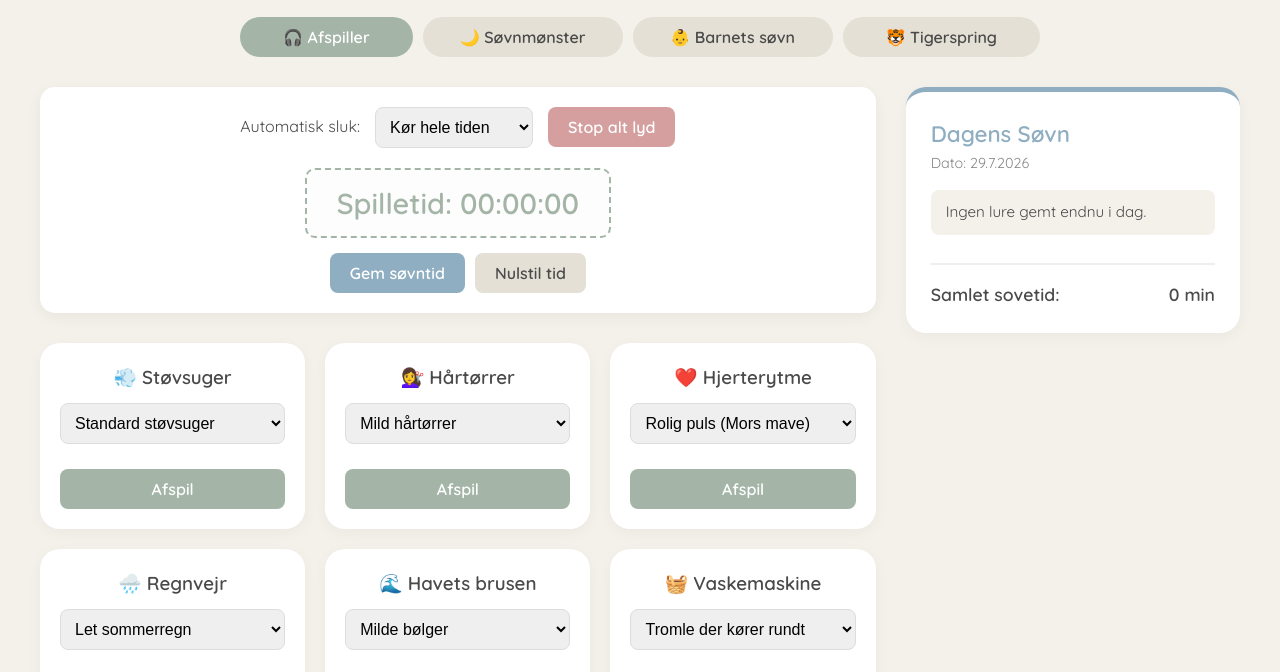
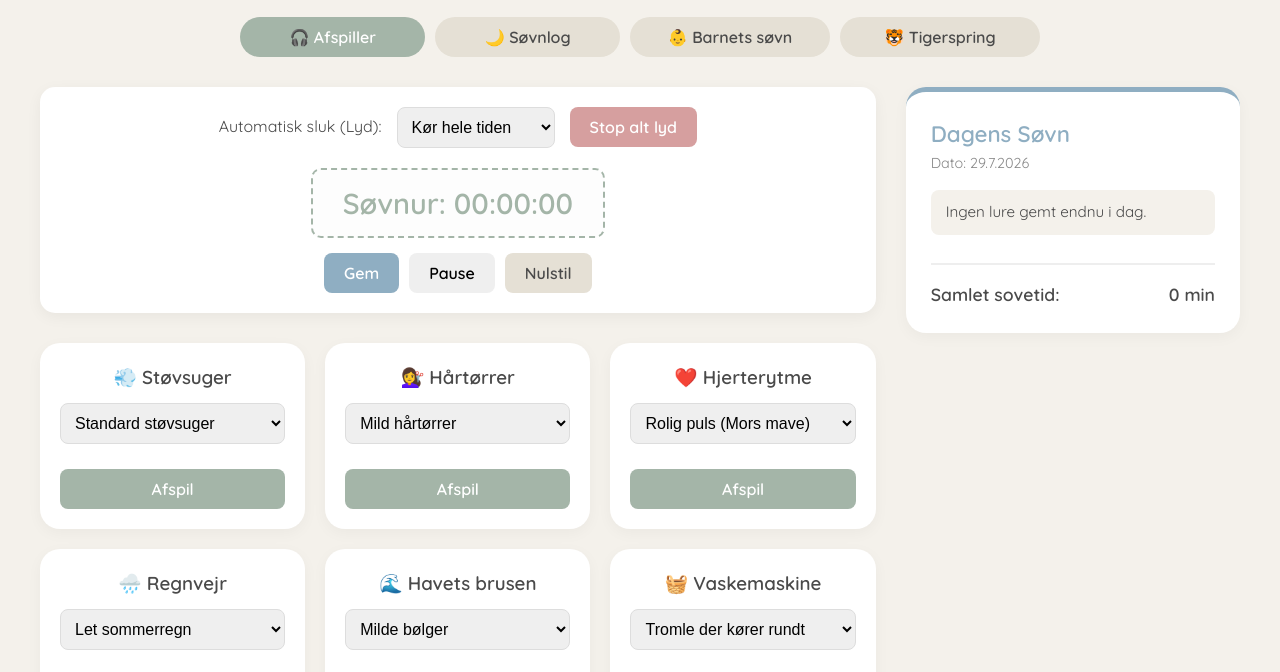
Before and after one commit to muhre93/Whitenoise, a plain HTML site: page index.html in a window 1280 px wide. Shown: the part 108-780 px from the top of the page. Drawn offline with Linux system fonts and the light colour scheme.

Commit message:
Update index.html

```diff
--- a/index.html
+++ b/index.html
@@ -14,10 +14,9 @@
         <p>Beroligende lyde til de små</p>
     </header>
 
-    <!-- Faneblade (Nu 4 stk) -->
     <nav class="top-tabs">
         <button id="nav-player" class="tab-btn active">🎧 Afspiller</button>
-        <button id="nav-history" class="tab-btn">🌙 Søvnmønster</button>
+        <button id="nav-history" class="tab-btn">🌙 Søvnlog</button>
         <button id="nav-sleep" class="tab-btn">👶 Barnets søvn</button>
         <button id="nav-leaps" class="tab-btn">🐯 Tigerspring</button>
     </nav>
@@ -29,7 +28,7 @@
             <div class="main-content">
                 <section class="timer-section">
                     <div class="timer-controls">
-                        <label for="timer-select">Automatisk sluk:</label>
+                        <label for="timer-select">Automatisk sluk (Lyd):</label>
                         <select id="timer-select">
                             <option value="0">Kør hele tiden</option>
                             <option value="2">2 minutter (Test)</option>
@@ -43,10 +42,11 @@
                     </div>
 
                     <div class="time-display-wrapper">
-                        <div id="time-elapsed" class="time-display">Spilletid: 00:00:00</div>
+                        <div id="time-elapsed" class="time-display">Søvnur: 00:00:00</div>
                         <div class="time-actions">
-                            <button id="btn-save-log" class="save-btn">Gem søvntid</button>
-                            <button id="btn-reset-time" class="reset-btn">Nulstil tid</button>
+                            <button id="btn-save-log" class="save-btn">Gem</button>
+                            <button id="btn-pause-time" class="pause-btn">Pause</button>
+                            <button id="btn-reset-time" class="reset-btn">Nulstil</button>
                         </div>
                     </div>
                 </section>
@@ -149,14 +149,14 @@
                     <h2>Dagens Søvn</h2>
                     <p class="date-subtitle" id="today-date-text">I dag</p>
                     <ul class="log-list" id="today-log-list"></ul>
-                    <div class="log-total">Samlet sovetid: <span id="today-total-time">0 min</span></div>
+                    <div class="log-total">Samlet sovetid: <span id="today-total-time">0:00 min</span></div>
                 </div>
             </aside>
         </div>
     </main>
     <!-- SLUT: AFSSPILLER-SIDEN -->
 
-    <!-- START: SØVNMØNSTER-SIDEN -->
+    <!-- START: SØVNLOG-SIDEN -->
     <main id="view-history" class="view-section" style="display: none;">
         <div class="history-wrapper">
             <h2>Søvnhistorik</h2>
@@ -165,7 +165,7 @@
             <button id="clear-history-btn" class="reset-btn" style="margin-top: 30px;">Slet al historik</button>
         </div>
     </main>
-    <!-- SLUT: SØVNMØNSTER-SIDEN -->
+    <!-- SLUT: SØVNLOG-SIDEN -->
 
     <!-- START: BARNETS SØVN-SIDEN -->
     <main id="view-sleep" class="view-section" style="display: none;">
```
